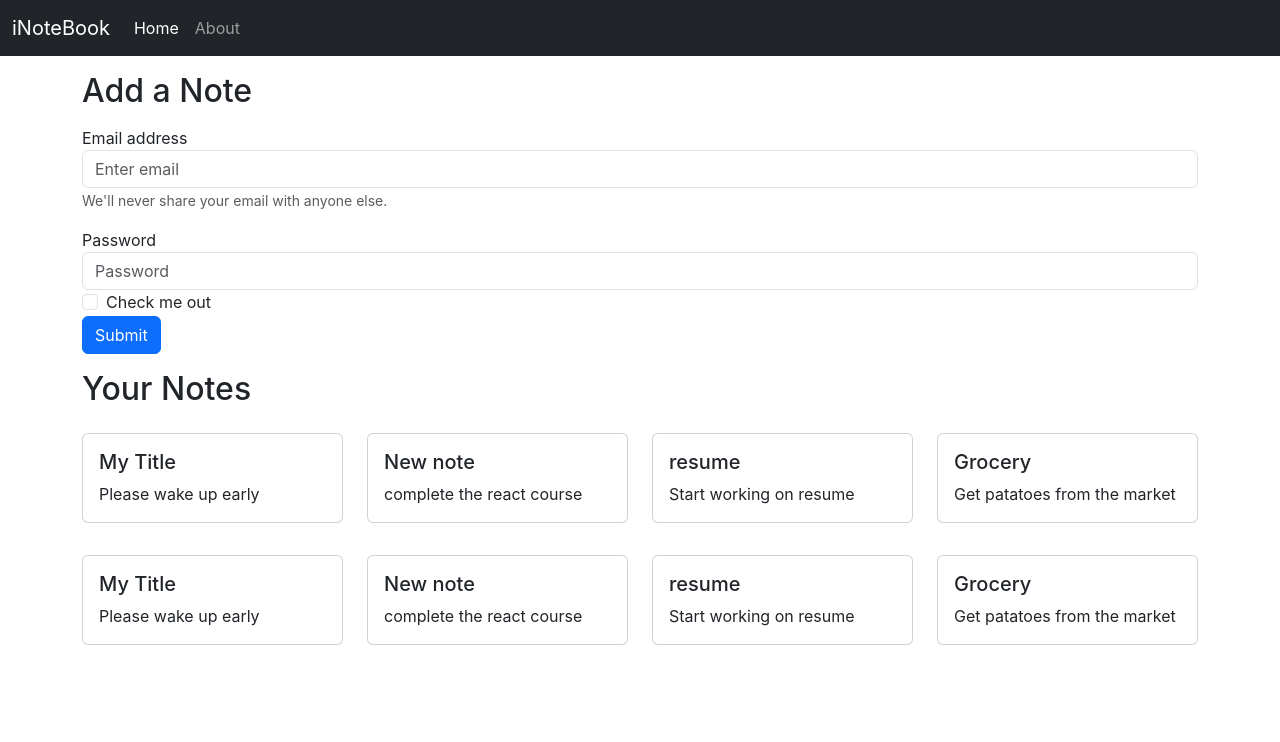
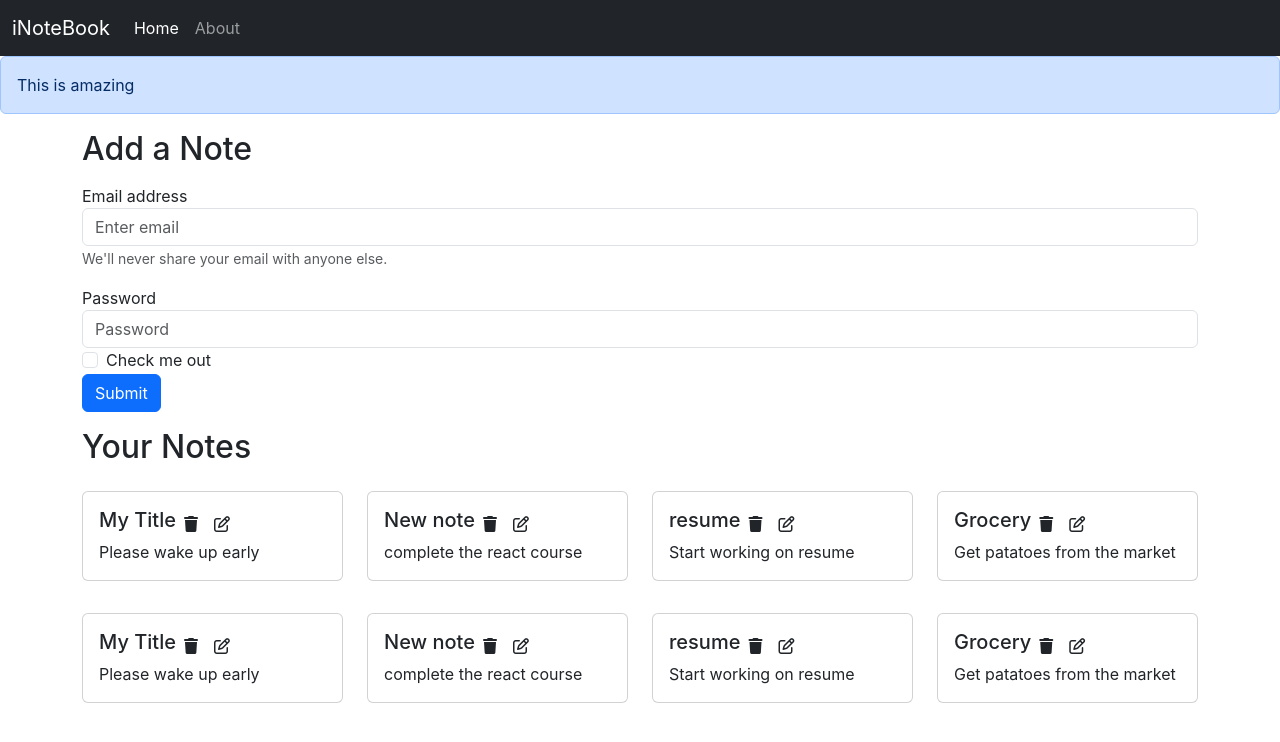
Before and after one commit to jyoti-gadgil3/iNoteBook, a React (Create React App) app: page / in a window 1280 px wide. Shown: the top 742 px of the page. Built offline with nearby package versions, Linux system fonts and the light colour scheme.

Commit message:
Adding fontawesome icons and alert

```diff
--- a/public/index.html
+++ b/public/index.html
@@ -30,6 +30,7 @@
   <body>
     <noscript>You need to enable JavaScript to run this app.</noscript>
     <div id="root"></div>
+    <script src="https://kit.fontawesome.com/8947744d8d.js" crossorigin="anonymous"></script>
     <!--
       This HTML file is a template.
       If you open it directly in the browser, you will see an empty page.
--- a/src/App.js
+++ b/src/App.js
@@ -4,14 +4,17 @@
 import Home from "./components/Home";
 import About from "./components/About";
 import NoteState from "./context/notes/NoteState";
+import Alert from "./components/Alert";
 
 function App() {
   return (
     <>
       <NoteState>
         <BrowserRouter>
+          <Navbar />
+          <Alert message="This is amazing"/>
           <Routes>
-            <Route path="/" element={<Navbar />}>
+            <Route>
               <Route index exact path="/" element={<Home />} />
               <Route exact path="/about" element={<About />} />
             </Route>
--- /dev/null
+++ b/src/components/Alert.js
@@ -0,0 +1,13 @@
+import React from "react";
+
+const Alert = (props) => {
+  return (
+    <div>
+      <div class="alert alert-primary" role="alert">
+        {props.message}
+      </div>
+    </div>
+  );
+};
+
+export default Alert;
--- a/src/components/NoteItem.js
+++ b/src/components/NoteItem.js
@@ -3,10 +3,14 @@
 const NoteItem = (props) => {
   const { note } = props;
   return (
-    <div className="col-md-3 my-3">
-      <div className="card">
+    <div className="col-md-3">
+      <div className="card my-3">
         <div className="card-body">
-          <h5 className="card-title">{note.title}</h5>
+          <div className="d-flex align-items-center">
+            <h5 className="card-title">{note.title}</h5>
+            <i className="fa-solid fa-trash mx-2"></i>
+            <i className="fa-regular fa-pen-to-square mx-2"></i>
+          </div>
           <p className="card-text">{note.description}</p>
         </div>
       </div>
--- a/src/components/Notes.js
+++ b/src/components/Notes.js
@@ -9,7 +9,7 @@
     <div className="row my-3">
       <h2>Your Notes</h2>
       {notes.map((note) => {
-        return <NoteItem note={note}/>
+        return <NoteItem key={note._id} note={note}/>
       })}
     </div>
   );
--- a/src/context/notes/NoteState.js
+++ b/src/context/notes/NoteState.js
@@ -3,7 +3,7 @@
 
 const notesInitial = [
     {
-      "_id": "67d7f4999486347520b278a4",
+      "_id": "67d7f4999486347d520b278a4",
       "user": "67cf29ea1f178e2bd81cb722",
       "title": "My Title",
       "description": "Please wake up early",
@@ -12,7 +12,7 @@
       "__v": 0
     },
     {
-      "_id": "67d7f4999486347520b278a4",
+      "_id": "67d7f49994863475fd20b278a4",
       "user": "67cf29ea1f178e2bd81cb722",
       "title": "New note",
       "description": "complete the react course",
@@ -21,7 +21,7 @@
       "__v": 0
     },
     {
-      "_id": "67d7f4999486347520b278a4",
+      "_id": "67d7f4999486347520b27sd8a4",
       "user": "67cf29ea1f178e2bd81cb722",
       "title": "resume",
       "description": "Start working on resume",
@@ -30,7 +30,7 @@
       "__v": 0
     },
     {
-      "_id": "67d7f4999486347520b278a4",
+      "_id": "67d7f4999486347xc520b278a4",
       "user": "67cf29ea1f178e2bd81cb722",
       "title": "Grocery",
       "description": "Get patatoes from the market",
@@ -38,7 +38,7 @@
       "date": "2025-03-17T10:08:25.726Z",
       "__v": 0
     }, {
-      "_id": "67d7f4999486347520b278a4",
+      "_id": "67d7f49994863zsd47520b278a4",
       "user": "67cf29ea1f178e2bd81cb722",
       "title": "My Title",
       "description": "Please wake up early",
@@ -47,7 +47,7 @@
       "__v": 0
     },
     {
-      "_id": "67d7f4999486347520b278a4",
+      "_id": "67d7f4999486347dfc520b278a4",
       "user": "67cf29ea1f178e2bd81cb722",
       "title": "New note",
       "description": "complete the react course",
@@ -56,7 +56,7 @@
       "__v": 0
     },
     {
-      "_id": "67d7f4999486347520b278a4",
+      "_id": "67d7f499xc9486347520b278a4",
       "user": "67cf29ea1f178e2bd81cb722",
       "title": "resume",
       "description": "Start working on resume",
@@ -65,7 +65,7 @@
       "__v": 0
     },
     {
-      "_id": "67d7f4999486347520b278a4",
+      "_id": "67d7f499948zxc6347520b278a4",
       "user": "67cf29ea1f178e2bd81cb722",
       "title": "Grocery",
       "description": "Get patatoes from the market",
--- a/src/index.css
+++ b/src/index.css
@@ -11,3 +11,7 @@
   font-family: source-code-pro, Menlo, Monaco, Consolas, 'Courier New',
     monospace;
 }
+
+i {
+  cursor: pointer;
+}
```
